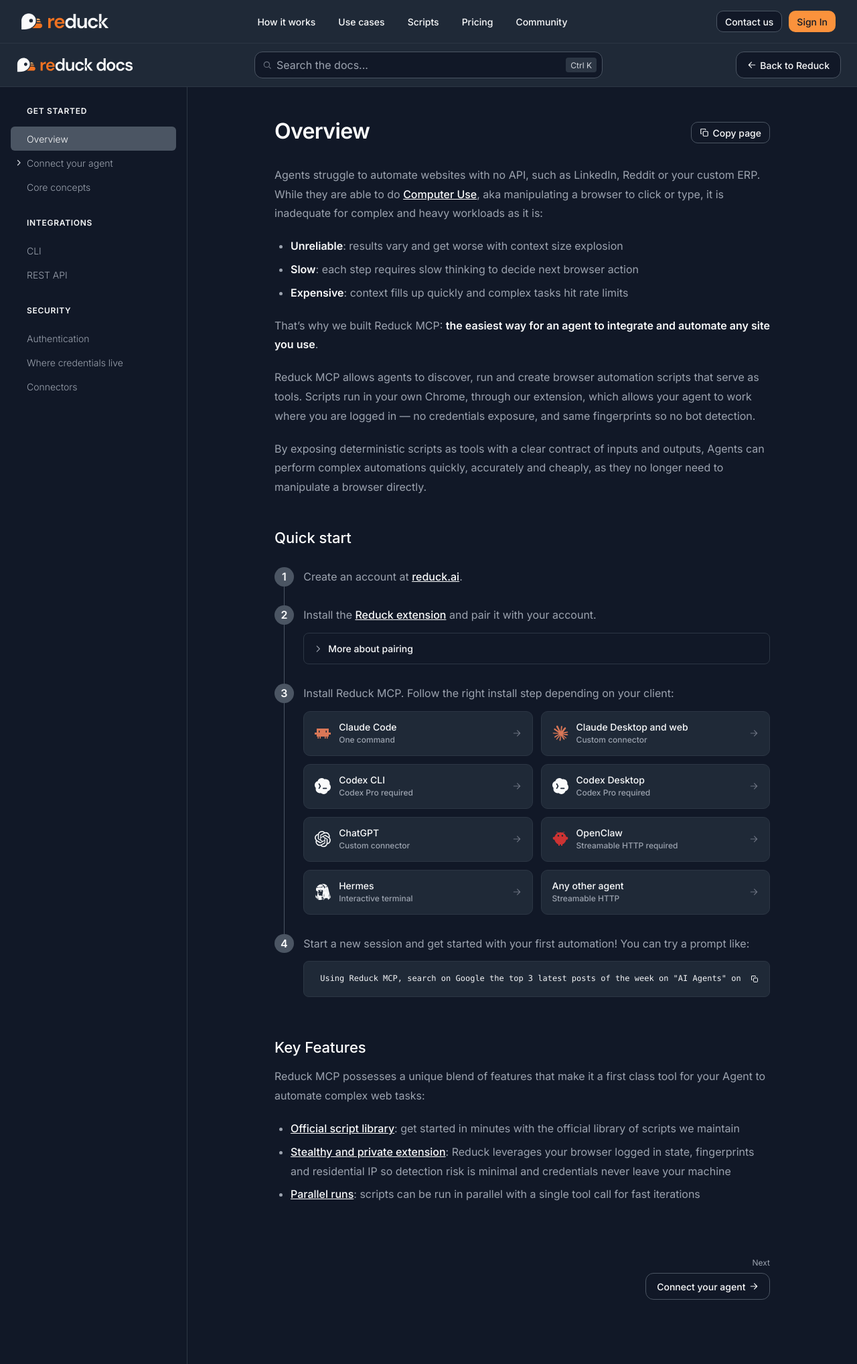
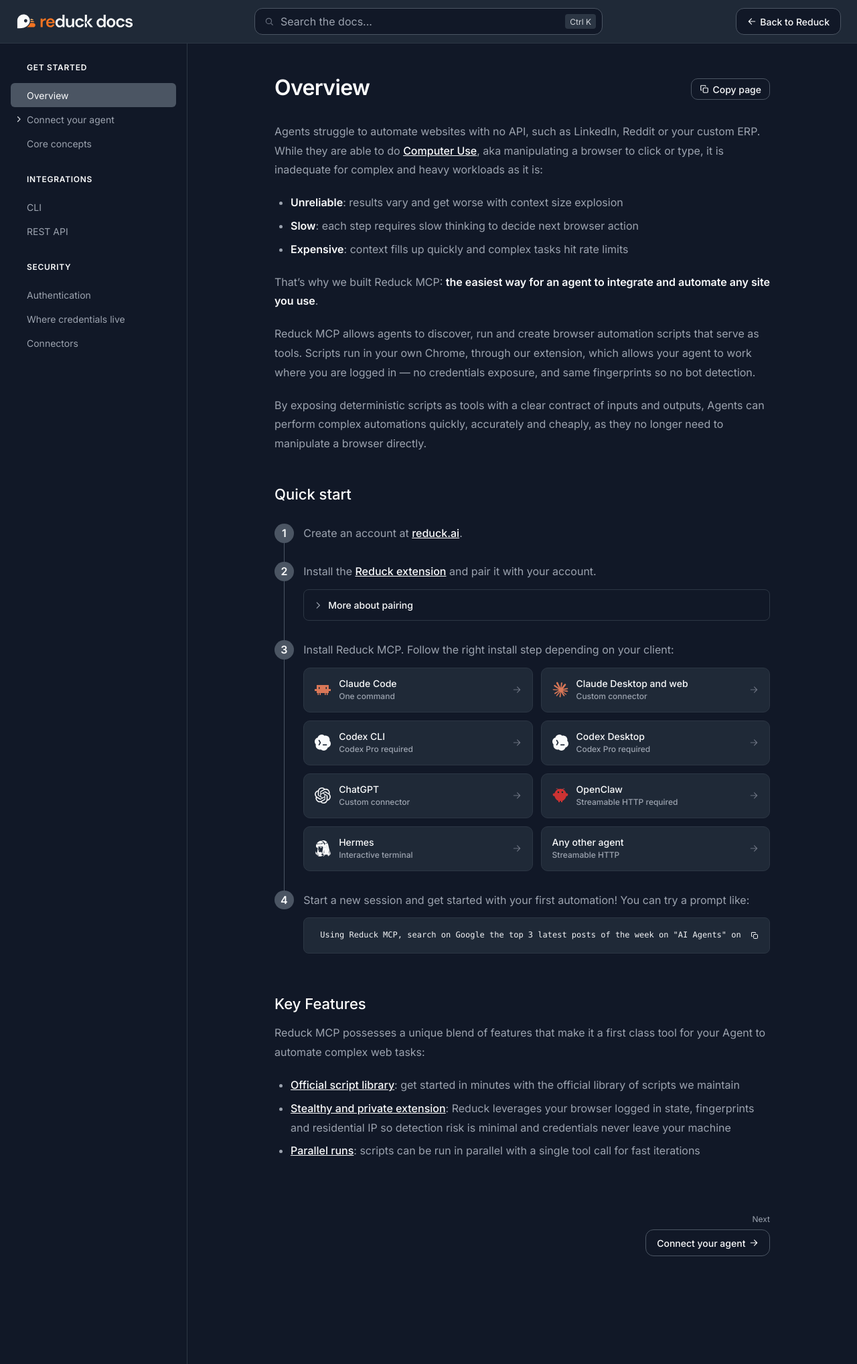
Before and after one commit to conception-ai/docs.reduck.ai, a Jekyll site: the page built from _docs/overview/index.md, in a window 1280 px wide. Shown: the whole page at 67% size. Built offline with Jekyll 4.4.1, drawn with Linux system fonts in a browser that asks for light colours.

Commit message:
feat(docs): the docs bar is the only chrome, and the palette closes (#5)
The reduck.ai header came off the top of every page, so a reader on a phone
meets one bar instead of two stacked ones and two burgers that looked alike.
The way back to the app moves into the panel where the bar has no room for it.

The palette's trigger was a readonly input that opened on focus. Escape closed
the dialog, the browser handed the focus back, and the focus opened it again —
so Escape never closed it from the ordinary click. It is a button now, which
the keyboard reaches as a button and which Escape can return the focus to.
`closedby` dismisses the dialog natively, and the palette keeps its floating
shape at every width so there is always a backdrop to press.

On a phone the bar's search collapses to the icon it always was, the mark sits
on the middle of the bar, and the panel leaves a strip of scrim to press beside.

```diff
--- a/_includes/docs-header.html
+++ b/_includes/docs-header.html
@@ -1,6 +1,8 @@
 {%- comment -%}
-  The bar under the site nav. Its field is the way in, not the field that is typed into: it is
-  readonly, and taking the focus raises the palette that carries the real one.
+  The bar under which the docs sit. Its search is the way into the palette, not a field that is
+  typed into: pressing it raises the palette, which carries the real one. It is a button and not a
+  readonly input, so the keyboard reaches it the way it reaches any button and Escape can hand the
+  focus back without the palette opening a second time.
 {%- endcomment -%}
 <header class="docs-header">
 	<button class="btn large btn-ghost icon-only burger" aria-controls="docs-nav" aria-expanded="false" aria-label="Open navigation" data-nav-toggle type="button">
@@ -11,11 +13,11 @@
 		<img alt="Reduck docs" height="22" src="{{ '/assets/img/reduck-docs.svg' | relative_url }}" width="176" />
 	</a>
 
-	<div class="search field large">
+	<button class="search" aria-keyshortcuts="Meta+K" aria-label="Search the docs" data-search-trigger type="button">
 		{% include icon.html name="search" class="field-icon" %}
-		<input aria-label="Search the docs" data-search-trigger placeholder="Search the docs..." readonly type="search" />
+		<span class="placeholder">Search the docs...</span>
 		<kbd aria-hidden="true" data-search-chord>⌘ K</kbd>
-	</div>
+	</button>
 
 	<a class="btn large btn-secondary back" href="{{ site.app_url }}">
 		{% include icon.html name="arrow-left" %}
--- a/_includes/docs-search.html
+++ b/_includes/docs-search.html
@@ -2,11 +2,15 @@
   The palette ⌘K opens. Its corpus is `/search.json`, fetched on the first open rather than with
   the page: a reader who never searches should not pay for it, and one who does pays once.
 {%- endcomment -%}
-<dialog class="docs-search" aria-label="Search the docs" data-search-dialog>
+<dialog class="docs-search" aria-label="Search the docs" closedby="any" data-search-dialog>
 	<div class="field-row">
 		<div class="field large">
 			{% include icon.html name="search" class="field-icon" %}
-			<input aria-label="Search the docs" data-search-input placeholder="Search the docs..." type="search" />
+			{%- comment -%}
+			  Text and not search: a search input answers the first Escape by clearing itself, so
+			  the key that is meant to close the palette would only empty the field.
+			{%- endcomment -%}
+			<input aria-label="Search the docs" data-search-input placeholder="Search the docs..." type="text" />
 		</div>
 	</div>
 	<div class="results" data-search-results>
--- a/_includes/docs-sidebar.html
+++ b/_includes/docs-sidebar.html
@@ -43,4 +43,12 @@
 			</ul>
 		</section>
 	{%- endfor -%}
+
+	{%- comment -%}
+	  The way back to the app, for the widths where the bar has no room for it.
+	{%- endcomment -%}
+	<a class="btn large btn-secondary back" href="{{ site.app_url }}">
+		{% include icon.html name="arrow-left" %}
+		Back to Reduck
+	</a>
 </nav>
--- a/_includes/site-nav.html
+++ /dev/null
@@ -1,49 +0,0 @@
-{%- comment -%}
-  The reduck.ai header, restated. Every link leaves for the app: this is a site of its own, so
-  there is no client-side route to take and no session to read — "Sign In" opens the app's own
-  panel the way the header's does there.
-{%- endcomment -%}
-<header class="site-header">
-	<a class="lockup" aria-label="Reduck homepage" href="{{ site.app_url }}">
-		<img alt="Reduck" height="32" src="{{ '/assets/img/logo-full-white.png' | relative_url }}" width="130" />
-	</a>
-
-	<nav class="primary" aria-label="Main">
-		<ul>
-			<li><a class="btn medium btn-ghost" href="{{ site.app_url }}/#how-it-works">How it works</a></li>
-			<li><a class="btn medium btn-ghost" href="{{ site.app_url }}/use-cases">Use cases</a></li>
-			<li><a class="btn medium btn-ghost" href="{{ site.app_url }}/explore/scripts">Scripts</a></li>
-			<li><a class="btn medium btn-ghost" href="{{ site.app_url }}/pricing">Pricing</a></li>
-			<li><a class="btn medium btn-ghost" href="{{ site.discord_url }}" rel="noopener noreferrer" target="_blank">Community</a></li>
-		</ul>
-	</nav>
-
-	<nav aria-label="User account">
-		<ul>
-			<li><a class="btn medium btn-secondary" href="https://form.reduck.ai" rel="noopener noreferrer" target="_blank">Contact us</a></li>
-			<li><a class="btn medium btn-primary" href="{{ site.app_url }}/#signin">Sign In</a></li>
-		</ul>
-	</nav>
-
-	<button class="btn large btn-ghost icon-only burger" aria-controls="site-menu" aria-expanded="false" aria-label="Open menu" data-site-menu-toggle type="button">
-		{% include icon.html name="bars" %}
-	</button>
-</header>
-
-<div class="mobile-menu" id="site-menu" data-site-menu hidden>
-	<div class="cta">
-		<a class="btn large btn-secondary" href="https://form.reduck.ai" rel="noopener noreferrer" target="_blank">Contact us</a>
-		<a class="btn large btn-primary" href="{{ site.app_url }}/#signin">Sign In</a>
-	</div>
-	<nav class="links" aria-label="Mobile navigation">
-		<a class="nav-link" href="{{ site.app_url }}/#how-it-works">How it works</a>
-		<hr />
-		<a class="nav-link" href="{{ site.app_url }}/use-cases">Use cases</a>
-		<hr />
-		<a class="nav-link" href="{{ site.app_url }}/explore/scripts">Scripts</a>
-		<hr />
-		<a class="nav-link" href="{{ site.app_url }}/pricing">Pricing</a>
-		<hr />
-		<a class="nav-link" href="{{ site.discord_url }}" rel="noopener noreferrer" target="_blank">Community</a>
-	</nav>
-</div>
--- a/_layouts/default.html
+++ b/_layouts/default.html
@@ -5,7 +5,6 @@
 	</head>
 	<body>
 		{% include staging-banner.html %}
-		{% include site-nav.html %}
 		{{ content }}
 		<script src="{{ '/assets/js/site.js' | relative_url }}"></script>
 		<script src="{{ '/assets/js/docs.js' | relative_url }}"></script>
--- a/assets/css/docs.css
+++ b/assets/css/docs.css
@@ -13,6 +13,7 @@
 	display: flex;
 	flex: 1;
 	min-height: 0;
+	position: relative;
 }
 
 .docs-body > main {
@@ -53,28 +54,55 @@
 }
 
 .docs-header .search {
+	align-items: center;
+	background: var(--color-grey-900);
+	border: 1px solid var(--color-grey-600);
+	border-radius: 12px;
+	color: var(--color-grey-400);
+	display: flex;
+	font-size: var(--font-size-medium);
+	gap: 0.625em;
+	min-height: 40px;
 	min-width: 0;
-	position: relative;
+	padding: 0 9px 0 0.875em;
+	transition: border-color 200ms;
 }
 
-/* Sits over the end of the field, which is readonly, so it can never cover text a reader is
-   typing. */
+.docs-header .search:hover {
+	border-color: var(--color-grey-500);
+}
+
+/* The icon and the chord sit in the row rather than over it: the button has no text of its own to
+   run underneath them. */
+.docs-header .search .field-icon {
+	color: var(--color-grey-500);
+	flex-shrink: 0;
+	font-size: 0.875em;
+	height: 1em;
+	position: static;
+	width: 1em;
+}
+
+.docs-header .search .placeholder {
+	flex: 1;
+	overflow: hidden;
+	text-align: left;
+	text-overflow: ellipsis;
+	white-space: nowrap;
+}
+
 .docs-header kbd {
 	align-items: center;
 	background: var(--color-grey-700);
 	border-radius: 4px;
 	color: var(--color-grey-300);
 	display: flex;
+	flex-shrink: 0;
 	font-family: inherit;
 	font-size: var(--font-size-small);
 	gap: 2px;
 	height: 22px;
 	padding: 0 7px;
-	pointer-events: none;
-	position: absolute;
-	right: 9px;
-	top: 50%;
-	translate: 0 -50%;
 }
 
 .docs-header .back {
@@ -96,14 +124,46 @@
 		display: inline-flex;
 	}
 
+	/* The way back to the app moves into the panel, which is where the rest of the navigation
+	   goes at this width. */
 	.docs-header .back {
 		display: none;
 	}
 }
 
+/* No room for a field beside the mark, and no chord to advertise on a screen this size: the
+   button keeps the icon alone and opens the same palette. */
 @media (width <= 640px) {
+	/* The two side columns share what the mark leaves, so the mark sits on the middle of the bar
+	   rather than on the middle of the gap between the burger and the button. */
+	.docs-header {
+		gap: 12px;
+		grid-template-columns: 1fr auto 1fr;
+	}
+
+	.docs-header .burger {
+		justify-self: start;
+	}
+
 	.docs-header .lockup {
+		justify-self: center;
 		width: 132px;
+	}
+
+	.docs-header .search {
+		justify-self: end;
+		padding: 0;
+		width: 40px;
+	}
+
+	.docs-header .search .field-icon {
+		font-size: 1em;
+		margin: 0 auto;
+	}
+
+	.docs-header .search .placeholder,
+	.docs-header kbd {
+		display: none;
 	}
 }
 
@@ -207,6 +267,10 @@
 	display: none;
 }
 
+.docs-sidebar > .back {
+	display: none;
+}
+
 .docs-scrim {
 	display: none;
 }
@@ -215,8 +279,8 @@
 	.docs-scrim.open {
 		background: rgb(0 0 0 / 0.5);
 		display: block;
-		inset: 130px 0 0;
-		position: fixed;
+		inset: 0;
+		position: absolute;
 		z-index: var(--z-dropdown);
 	}
 
@@ -225,13 +289,23 @@
 
 		/* Kept in the tree so the burger's aria-controls always names a real element. */
 		display: none;
-		inset: 130px auto 0 0;
-		position: fixed;
+		inset: 0 auto 0 0;
+		position: absolute;
+
+		/* A strip of the scrim stays uncovered on the narrowest screens, so the panel can always
+		   be dismissed by pressing beside it. */
+		width: min(280px, 100vw - 56px);
 		z-index: var(--z-dropdown);
 	}
 
 	.docs-sidebar.open {
 		display: flex;
+	}
+
+	.docs-sidebar > .back {
+		display: inline-flex;
+		margin-top: auto;
+		width: 100%;
 	}
 }
 
@@ -587,40 +661,46 @@
 /* ---------------------------------------------------------------- the ⌘K palette */
 
 /* A palette, not a centred modal: it hangs from the top of the window, holds no padding of its
-   own — the field and the list carry theirs — and scrolls inside its own height. */
+   own — the field and the list carry theirs — and scrolls inside its own height. It keeps this
+   shape at every width rather than filling a phone, so there is always backdrop around it to
+   press — which, with `closedby`, is what dismisses it where there is no key to press.
+
+   `dvh` rather than `vh`: a phone browser's toolbars are part of the height it reports. */
 dialog.docs-search {
 	background: var(--color-grey-800);
 	border: 1px solid var(--color-grey-700);
 	border-radius: 12px;
 	color: var(--text-color);
 	margin: 88px auto auto;
-	max-height: min(560px, calc(100vh - 128px));
+	max-height: min(560px, calc(100dvh - 128px));
 	max-width: none;
 	overflow: hidden;
 	padding: 0;
 	width: min(640px, calc(100vw - 32px));
 }
 
+/* A column only once it is open: a closed dialog is `display: none`, and naming the display here
+   unconditionally would show it. */
+dialog.docs-search[open] {
+	display: flex;
+	flex-direction: column;
+}
+
 dialog.docs-search::backdrop {
 	background: rgb(0 0 0 / 0.5);
 }
 
-/* Below this the dialog is a full-height sheet, which is the shape a search wants on a phone. */
-@media (width <= 768px) {
-	dialog.docs-search {
-		margin: 0;
-		max-height: 100vh;
-		width: 100vw;
-	}
-}
-
 dialog.docs-search .field-row {
 	border-bottom: 1px solid var(--color-grey-700);
+	flex-shrink: 0;
 	padding: 12px;
 }
 
+/* The field keeps its height and the list takes the rest, so the list is as tall as the frame
+   allows it to be rather than as tall as a second copy of the frame's arithmetic says. */
 dialog.docs-search .results {
-	max-height: calc(min(560px, 100vh - 128px) - 65px);
+	flex: 1;
+	min-height: 0;
 	overflow-y: auto;
 	padding: 8px;
 }
--- a/assets/css/site.css
+++ b/assets/css/site.css
@@ -112,7 +112,7 @@
 	color: var(--color-grey-400);
 	display: flex;
 	font-size: var(--font-size-body);
-	font-weight: 300;
+	font-weight: 400;
 	gap: 0.75em;
 	min-height: 36px;
 	padding: 0 12px;
@@ -233,115 +233,6 @@
 .staging-banner a {
 	color: inherit;
 	font-weight: 600;
-}
-
-/* ---------------------------------------------------------------- the site header */
-
-.site-header {
-	align-items: center;
-	background: var(--color-grey-800);
-	border-bottom: 1px solid var(--color-grey-700);
-	display: flex;
-	flex-shrink: 0;
-	gap: 10px;
-	min-height: 65px;
-	padding: 0 32px;
-	position: relative;
-	width: 100%;
-	z-index: var(--z-header);
-}
-
-.site-header .lockup {
-	align-items: center;
-	border-radius: 4px;
-	display: flex;
-	flex-shrink: 0;
-	text-decoration: none;
-}
-
-.site-header .lockup img {
-	display: block;
-	height: auto;
-	width: 130px;
-}
-
-.site-header nav {
-	display: flex;
-}
-
-.site-header nav.primary {
-	margin: 0 auto;
-}
-
-.site-header ul {
-	align-items: center;
-	display: flex;
-	gap: 10px;
-	list-style: none;
-	margin: 0;
-	padding: 0;
-}
-
-.site-header .burger {
-	display: none;
-	margin-left: auto;
-}
-
-/* The mobile sheet the burger opens: the same links, stacked, over a scrim. */
-.mobile-menu {
-	background: var(--color-grey-800);
-	border-bottom: 1px solid var(--color-grey-700);
-	display: none;
-	flex-direction: column;
-	gap: 16px;
-	inset: 65px 0 auto;
-	padding: 16px;
-	position: fixed;
-	z-index: var(--z-dropdown);
-}
-
-.mobile-menu.open {
-	display: flex;
-}
-
-.mobile-menu .cta {
-	display: flex;
-	flex-direction: column;
-	gap: 12px;
-}
-
-.mobile-menu .cta .btn {
-	width: 100%;
-}
-
-.mobile-menu .links {
-	display: flex;
-	flex-direction: column;
-}
-
-.mobile-menu .links .nav-link {
-	min-height: 48px;
-}
-
-.mobile-menu hr {
-	border: 0;
-	border-top: 1px solid var(--color-grey-700);
-	margin: 0;
-	width: 100%;
-}
-
-@media (width <= 767px) {
-	.site-header {
-		padding: 0 16px;
-	}
-
-	.site-header nav {
-		display: none;
-	}
-
-	.site-header .burger {
-		display: inline-flex;
-	}
 }
 
 /* ---------------------------------------------------------------- the footer */
--- a/assets/js/docs.js
+++ b/assets/js/docs.js
@@ -23,6 +23,13 @@
 
 	navToggle?.addEventListener("click", () => setNav(!nav?.classList.contains("open")));
 	scrim?.addEventListener("click", () => setNav(false));
+
+	// The panel is a layer over the page, and Escape is what dismisses a layer.
+	document.addEventListener("keydown", (event) => {
+		if (event.key !== "Escape" || !nav?.classList.contains("open")) return;
+		setNav(false);
+		navToggle?.focus();
+	});
 
 	for (const button of document.querySelectorAll("[data-disclosure]")) {
 		button.addEventListener("click", () => {
@@ -112,6 +119,10 @@
 	function close() {
 		if (dialog?.open) dialog.close();
 	}
+
+	// Whatever closed the palette — Escape, the backdrop, a chosen hit — the focus belongs on the
+	// button that opened it rather than on the body.
+	dialog?.addEventListener("close", () => trigger?.focus());
 
 	function snippetOf(text, term) {
 		const at = text.toLowerCase().indexOf(term);
@@ -208,7 +219,6 @@
 	}
 
 	trigger?.addEventListener("click", open);
-	trigger?.addEventListener("focus", open);
 
 	input?.addEventListener("input", () => {
 		active = 0;
@@ -219,12 +229,6 @@
 		const row = event.target.closest("a");
 		if (!row) return;
 		highlight(Array.from(results.querySelectorAll("a")).indexOf(row));
-	});
-
-	dialog?.addEventListener("click", (event) => {
-		// The dialog holds no cross, so the backdrop is what closes it: the click that lands on
-		// the dialog itself rather than on anything within it.
-		if (event.target === dialog) close();
 	});
 
 	dialog?.addEventListener("keydown", (event) => {
--- a/assets/js/site.js
+++ b/assets/js/site.js
@@ -1,19 +1,7 @@
-// The behaviour the chrome needs on every page: the burger's sheet, and the copy button — the one
-// a fenced block carries, and the one a page carries for its markdown.
+// The behaviour the chrome needs on every page: the copy button — the one a fenced block carries,
+// and the one a page carries for its markdown.
 (() => {
 	"use strict";
-
-	const toggle = document.querySelector("[data-site-menu-toggle]");
-	const menu = document.querySelector("[data-site-menu]");
-
-	if (toggle && menu) {
-		toggle.addEventListener("click", () => {
-			const open = menu.classList.toggle("open");
-			menu.hidden = !open;
-			toggle.setAttribute("aria-expanded", String(open));
-			toggle.setAttribute("aria-label", open ? "Close menu" : "Open menu");
-		});
-	}
 
 	// The icon is swapped rather than re-rendered: the button holds one SVG, and only the paths
 	// inside it change.
```
Also changed, not shown: README.md (+1 -1 lines).
